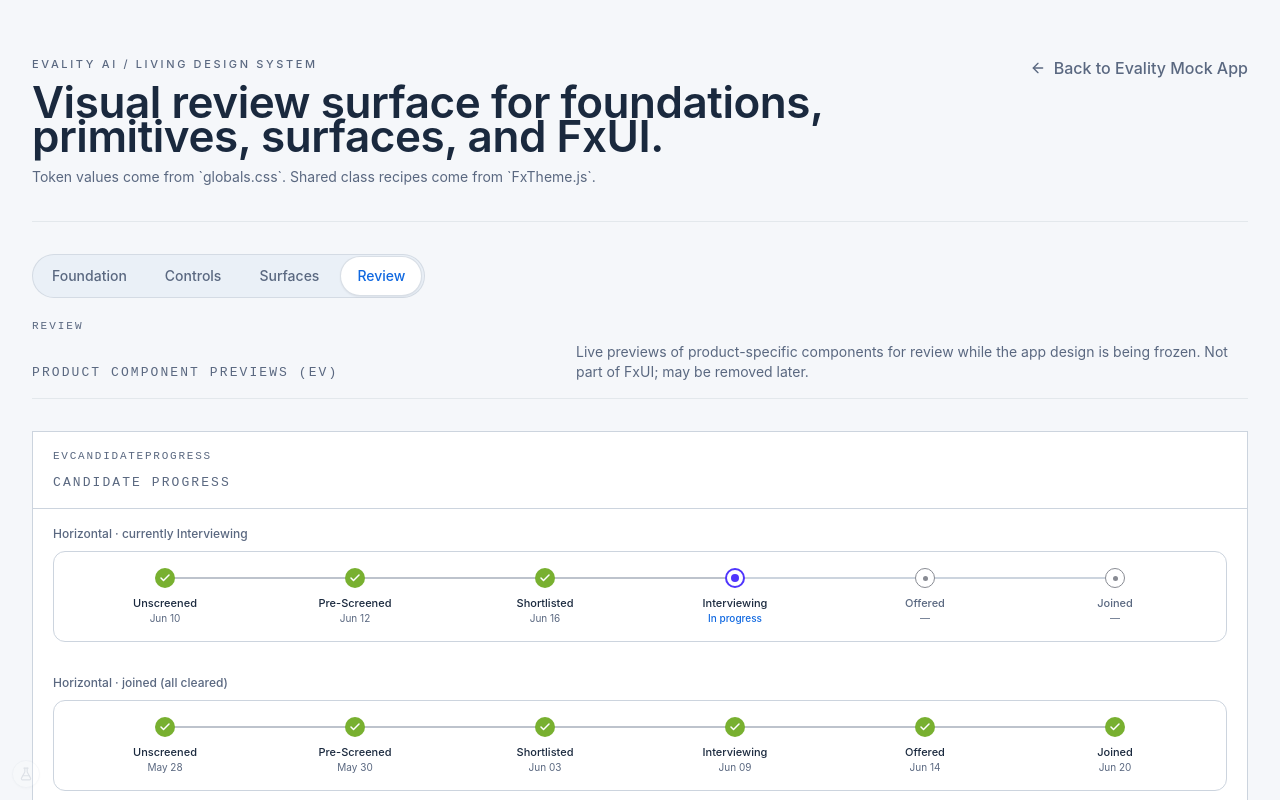
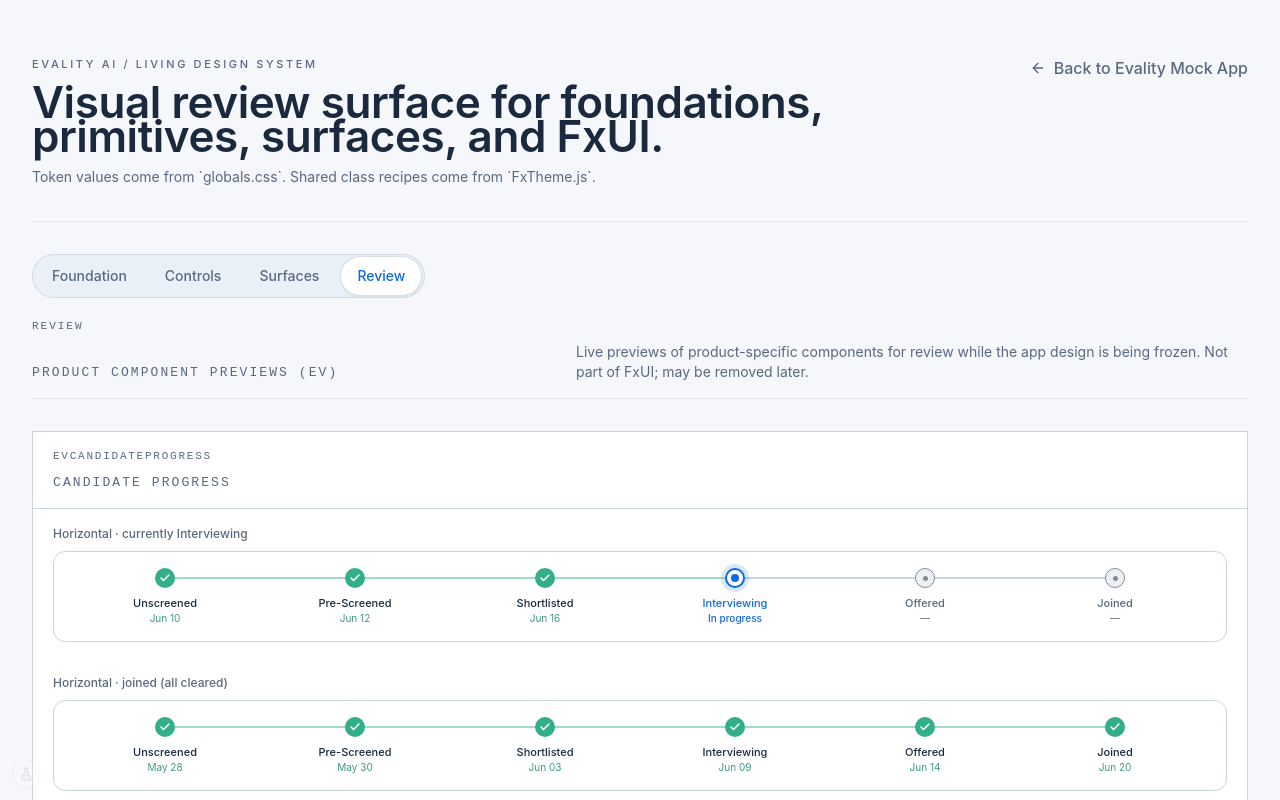
Before and after one commit to id8r/EvalityAI, a Next.js app: page /ds in a window 1280 px wide. Both pictures are taken after a click on the tab "Review". Shown: the top 800 px of the page. Built offline with nearby package versions, Linux system fonts and the light colour scheme.

Commit message:
Email and Manual WIP

```diff
--- a/src/app/(workspace)/jobs/[jobId]/page.js
+++ b/src/app/(workspace)/jobs/[jobId]/page.js
@@ -54,6 +54,7 @@
 import { EvAddCandidatesSheet } from "@/components/Ev/Candidates/EvAddCandidatesSheet";
 import { EvRejectCandidateDialog } from "@/components/Ev/Candidates/EvRejectCandidateDialog";
 import { EvStartPreScreeningSheet } from "@/components/Ev/Candidates/EvStartPreScreeningSheet";
+import { EvManualScreeningSheet } from "@/components/Ev/Candidates/EvManualScreeningSheet";
 import { EvCvMatchBreakdown } from "@/components/Ev/Candidates/EvCvMatchBreakdown";
 import { EvCandidateCard } from "@/components/Ev/Candidates/EvCandidateCard";
 import { EvCandidateDetailsSheet } from "@/components/Ev/Candidates/EvCandidateDetailsSheet";
@@ -168,7 +169,7 @@
   candidate: { title: (r) => r?.candidateName ?? "Candidate", desc: "Candidate workspace" },
   cvMatch: { title: () => "Overall CV Match Score", desc: () => "" },
   preScreenResult: { title: () => "Pre-Screen Result", desc: "Screening summary & answers" },
-  manualScreen: { title: (r) => `Manual Screening — ${r?.candidateName ?? "Candidate"}`, desc: "Record manual pre-screen answers" },
+  manualScreen: { title: () => "Manual Screening", desc: "Record manual pre-screen answers" },
   resume: { title: (r) => `${r?.candidateName ?? "Candidate"} — Resume`, desc: "Resume preview" },
   schedule: { title: () => "Schedule Interview", desc: "Set up an interview" },
   share: { title: () => "Share for Review", desc: "Send candidates to the client" },
@@ -690,6 +691,8 @@
   const [startPreScreeningRows, setStartPreScreeningRows] = useState([]);
   const [emailScreeningOpen, setEmailScreeningOpen] = useState(false);
   const [emailScreeningRows, setEmailScreeningRows] = useState([]);
+  const [manualScreeningOpen, setManualScreeningOpen] = useState(false);
+  const [manualScreeningRow, setManualScreeningRow] = useState(null);
   const [rejectConfirmOpen, setRejectConfirmOpen] = useState(false);
   const [rejectRowsState, setRejectRowsState] = useState([]);
   const [rejectKey, setRejectKey] = useState(0); // remount the reject dialog per open → fresh note
@@ -913,6 +916,13 @@
     setStartPreScreeningOpen(true);
   };
 
+  const handleOpenManualScreening = (rows) => {
+    const next = resolveActionRows(rows);
+    if (!next.length) return;
+    setManualScreeningRow(next[0]);
+    setManualScreeningOpen(true);
+  };
+
   const handleConfirmEmailScreening = () => {
     handleEmailScreening(emailScreeningRows);
     setEmailScreeningOpen(false);
@@ -978,6 +988,7 @@
     download: handleDownloadRows,
     startPreScreen: handleOpenStartPreScreening,
     emailScreen: handleOpenEmailScreening,
+    manualScreen: handleOpenManualScreening,
     reject: handleOpenRejectConfirm,
     move: moveRows,
     drop: dropRows,
@@ -1171,6 +1182,18 @@
         candidates={emailScreeningRows}
         onConfirm={handleConfirmEmailScreening}
       />
+      <EvManualScreeningSheet
+        open={manualScreeningOpen}
+        onOpenChange={(open) => {
+          setManualScreeningOpen(open);
+          if (!open) setManualScreeningRow(null);
+        }}
+        candidate={manualScreeningRow?.candidate ?? null}
+        onConfirm={() => {
+          setManualScreeningOpen(false);
+          setManualScreeningRow(null);
+        }}
+      />
       <EvCandidateDetailsSheet
         open={candidateDetailOpen}
         onOpenChange={(open) => {
--- a/src/components/Ev/Candidates/EvCandidateProgress.js
+++ b/src/components/Ev/Candidates/EvCandidateProgress.js
@@ -30,22 +30,38 @@
 const NODE_BASE = "relative z-10 flex size-5 shrink-0 items-center justify-center rounded-full";
 
 /*
-  Stage visuals live here so line and node colors are easy to tweak in one place.
-  - COMPLETE: historical/completed stage
-  - CURRENT: active stage
-  - UPCOMING: future stage
-  - REJECTED: explicit rejected stage
+  Stage visuals live here so line + node + text colors are easy to tweak in one place. The story:
+  the track FILLS with success up to where the candidate is now; the current node is a primary ring
+  (the active focal point); upcoming stages stay muted; rejection is the one danger state.
+  - COMPLETE: historical/completed stage  - CURRENT: active stage  - UPCOMING: future  - REJECTED
 */
-const STAGE_LINE_COLOR_COMPLETE = "bg-[var(--fx-border-old)]";
-const STAGE_LINE_COLOR_PENDING = "bg-[var(--fx-border)]";
-const STAGE_NODE_COMPLETE = cn(NODE_BASE, "bg-[var(--fx-success-old)] text-white");
+const STAGE_LINE_COMPLETE = "bg-[color:color-mix(in_srgb,var(--fx-success)_45%,var(--fx-surface))]";
+const STAGE_LINE_PENDING = "bg-[var(--fx-border)]";
+
+const STAGE_NODE_COMPLETE = cn(NODE_BASE, "bg-[var(--fx-success)] text-white");
 const STAGE_NODE_REJECTED = cn(NODE_BASE, "bg-[var(--fx-danger)] text-white");
-const STAGE_NODE_CURRENT = cn(NODE_BASE, "border-2 border-[var(--fx-accent)] bg-[var(--fx-surface)]");
-const STAGE_NODE_UPCOMING = cn(NODE_BASE, "border border-[var(--fx-border-strong)] bg-[var(--fx-surface)]");
+const STAGE_NODE_CURRENT = cn(NODE_BASE, "border-2 border-[var(--fx-primary)] bg-[var(--fx-surface)] ring-4 ring-[color:color-mix(in_srgb,var(--fx-primary)_16%,transparent)]");
+const STAGE_NODE_UPCOMING = cn(NODE_BASE, "border border-[var(--fx-border-strong)] bg-[var(--fx-bg-soft)]");
+
+const STAGE_LABEL_COMPLETE = "text-[var(--fx-text)]";
+const STAGE_LABEL_CURRENT = "text-[var(--fx-primary)]";
 const STAGE_LABEL_UPCOMING = "text-[var(--fx-text-muted)]";
-const STAGE_LABEL_ACTIVE = "text-[var(--fx-text)]";
+
 const STAGE_SUBLABEL_CURRENT = "font-medium text-[var(--fx-primary)]";
+const STAGE_SUBLABEL_COMPLETE = "text-[color:color-mix(in_srgb,var(--fx-success)_70%,var(--fx-text-muted))]";
 const STAGE_SUBLABEL_OTHERS = "text-[var(--fx-text-muted)]";
+
+// Pick the label/sublabel tint for a stage status (keeps the JSX terse + consistent across orientations).
+function labelClass(status) {
+  if (status === "current") return STAGE_LABEL_CURRENT;
+  if (status === "upcoming") return STAGE_LABEL_UPCOMING;
+  return STAGE_LABEL_COMPLETE;
+}
+function subClass(status) {
+  if (status === "current") return STAGE_SUBLABEL_CURRENT;
+  if (status === "complete") return STAGE_SUBLABEL_COMPLETE;
+  return STAGE_SUBLABEL_OTHERS;
+}
 
 function formatDate(value) {
   if (!value) return null;
@@ -100,7 +116,7 @@
   if (status === "current") {
     return (
       <span className={cn(STAGE_NODE_CURRENT, className)}>
-        <span className="size-[8px] rounded-full bg-[var(--fx-accent)]" />
+        <span className="size-[8px] rounded-full bg-[var(--fx-primary)]" />
       </span>
     );
   }
@@ -130,16 +146,16 @@
               // Completed stages use `--fx-border-old`; incomplete stages use the neutral border token.
               <span
                 aria-hidden="true"
-                className={cn("absolute left-[9px] top-5 bottom-0 w-[2px]", item.status === "complete" ? STAGE_LINE_COLOR_COMPLETE : STAGE_LINE_COLOR_PENDING)}
+                className={cn("absolute left-[9px] top-5 bottom-0 w-[2px]", item.status === "complete" ? STAGE_LINE_COMPLETE : STAGE_LINE_PENDING)}
               />
             ) : null}
             <StepNode status={item.status} />
             <div className="flex min-w-0 flex-1 items-center justify-between gap-2 pt-[2px]">
-              <span className={cn("truncate text-[12px] font-medium leading-[16px]", item.status === "upcoming" ? STAGE_LABEL_UPCOMING : STAGE_LABEL_ACTIVE)} title={item.label}>
+              <span className={cn("truncate text-[12px] font-medium leading-[16px]", labelClass(item.status))} title={item.label}>
                 {item.label}
               </span>
               {/* Stage sublabel: date or status text shown to the right of the stage label. */}
-              <span className={cn("shrink-0 text-[11px] leading-[16px]", STAGE_SUBLABEL_OTHERS)}>{captionSub(item)}</span>
+              <span className={cn("shrink-0 text-[11px] leading-[16px]", subClass(item.status))}>{captionSub(item)}</span>
             </div>
           </li>
         ))}
@@ -156,17 +172,17 @@
             // Completed stages use `--fx-border-old`; pending stages use the neutral border token.
             <span
               aria-hidden="true"
-              className={cn("absolute left-1/2 top-[9px] h-[2px] w-full", item.status === "complete" ? "bg-[var(--fx-border-old)]" : "bg-[var(--fx-border)]")}
+              className={cn("absolute left-1/2 top-[9px] h-[2px] w-full", item.status === "complete" ? STAGE_LINE_COMPLETE : STAGE_LINE_PENDING)}
             />
           ) : null}
           <StepNode status={item.status} />
           <div className="mt-2 w-full px-1 text-center">
             {/* Stage label: the stage name under each circle. */}
-            <div className={cn("truncate text-[11px] font-medium leading-[14px]", item.status === "upcoming" ? STAGE_LABEL_UPCOMING : STAGE_LABEL_ACTIVE)} title={item.label}>
+            <div className={cn("truncate text-[11px] font-medium leading-[14px]", labelClass(item.status))} title={item.label}>
               {item.label}
             </div>
             {/* Stage sublabel: date/current state under the stage label. */}
-            <div className={cn("mt-0.5 truncate text-[10px] leading-[13px]", item.status === "current" ? STAGE_SUBLABEL_CURRENT : STAGE_SUBLABEL_OTHERS)}>
+            <div className={cn("mt-0.5 truncate text-[10px] leading-[13px]", subClass(item.status))}>
               {captionSub(item)}
             </div>
           </div>
--- /dev/null
+++ b/src/components/Ev/Candidates/EvManualScreeningSheet.js
@@ -0,0 +1,56 @@
+/* src/components/Ev/Candidates/EvManualScreeningSheet.js | Manual screening sheet scaffold for JW actions | Sree | 2026-06-30 */
+
+"use client";
+
+import { FxButton } from "@/components/FxUI/Forms";
+import { FxSheet } from "@/components/FxUI/Overlays/FxSheet";
+import { cn } from "@/lib/FxUtils";
+/* - - - - - - - - - - - - - - - - */
+
+function EvManualScreeningSheet({
+  open,
+  onOpenChange,
+  candidate,
+  onConfirm,
+  title = "Manual Screening",
+  description = "Capture manual screening notes here. The full screening form can be filled in later.",
+  confirmLabel = "Save",
+}) {
+  return (
+    <FxSheet
+      open={open}
+      onOpenChange={onOpenChange}
+      size="md"
+      title={title}
+      description={description}
+      footerStart={
+        <FxButton variant="ghost" size="md" onClick={() => onOpenChange?.(false)}>
+          Cancel
+        </FxButton>
+      }
+      footer={
+        <FxButton
+          variant="primary"
+          size="md"
+          onClick={() => {
+            onConfirm?.();
+          }}
+        >
+          {confirmLabel}
+        </FxButton>
+      }
+    >
+      <div className="space-y-4">
+        <p className={cn("text-[14px] leading-[22px] text-[var(--fx-text-muted)]")}>
+          {candidate ? `Manual screening for ${candidate.candidateName}.` : "Manual screening draft."}
+        </p>
+        <div className="space-y-2 rounded-[12px] border border-[var(--fx-border)] bg-[var(--fx-surface)] p-3">
+          <p className="text-[13px] text-[var(--fx-text-muted)]">The form fields will be added here next.</p>
+        </div>
+      </div>
+    </FxSheet>
+  );
+}
+/* - - - - - - - - - - - - - - - - */
+
+export { EvManualScreeningSheet };
```
